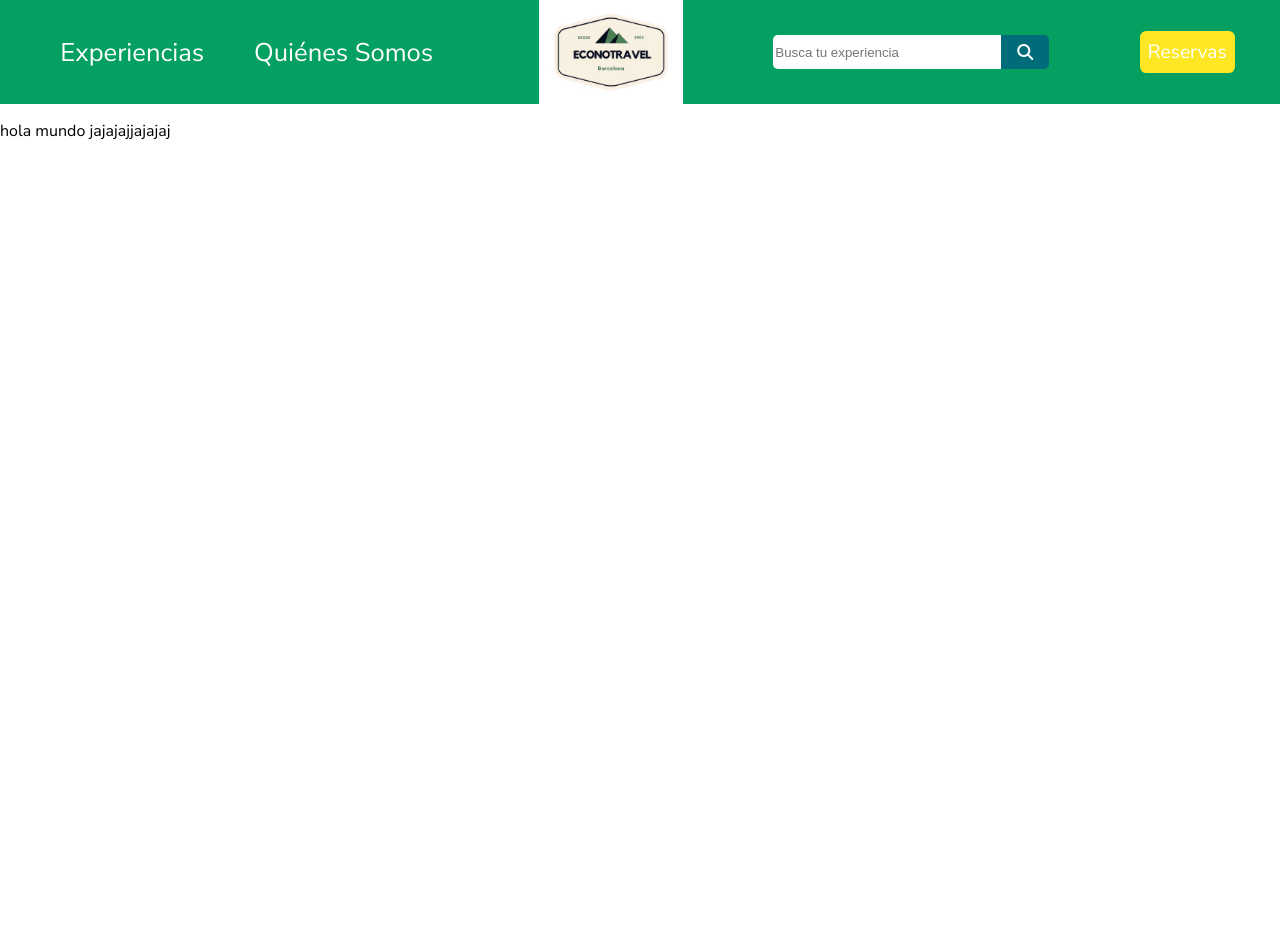
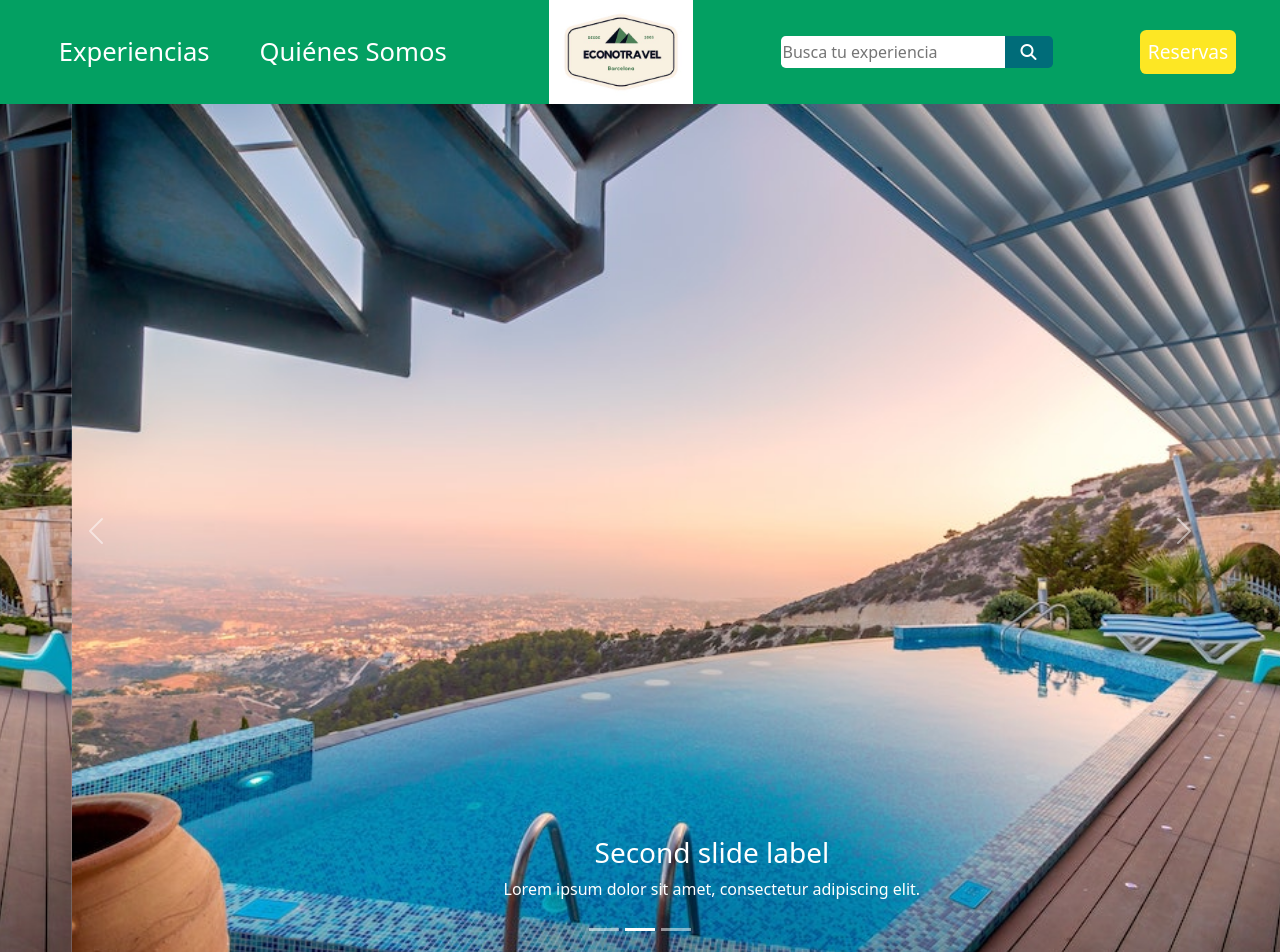
Before and after one commit to yassscoder/Econotravel-app-starter-6, a React app in the folder web-client/: page / in a window 1280 px wide. Shown: the top 952 px of the page. Before the commit the page ends 800 px from the top, so only its background shows below. Built offline with nearby package versions, Linux system fonts and the light colour scheme.

Commit message:
slider con imagenes

```diff
--- a/web-client/package.json
+++ b/web-client/package.json
@@ -8,7 +8,9 @@
     "@babel/plugin-proposal-class-properties": "^7.14.5",
     "@babel/plugin-transform-runtime": "^7.14.5",
     "@babel/preset-react": "^7.14.5",
+    "bootstrap": "^5.0.2",
     "react": "^17.0.2",
+    "react-bootstrap": "^2.0.0-beta.4",
     "react-dom": "^17.0.2",
     "react-router": "^5.2.0",
     "react-router-dom": "^5.2.0",
--- a/web-client/src/js/components/home.jsx
+++ b/web-client/src/js/components/home.jsx
@@ -1,5 +1,44 @@
 import * as React from "react";
+import Carousel from 'react-bootstrap/Carousel'
+import image from './assets/sliderimg01.jpg';
+import 'bootstrap/dist/css/bootstrap.min.css';
 
 export const Home = () => (
-    <p>hola mundo jajajajjajajaj</p>
+    <Carousel>
+        <Carousel.Item>
+            <img
+                className="d-block w-100"
+                src={image}
+                alt="First slide"
+            />
+            <Carousel.Caption>
+                <h3>First slide label</h3>
+                <p>Nulla vitae elit libero, a pharetra augue mollis interdum.</p>
+            </Carousel.Caption>
+        </Carousel.Item>
+        <Carousel.Item>
+            <img
+                className="d-block w-100"
+                src={image}
+                alt="Second slide"
+            />
+
+            <Carousel.Caption>
+                <h3>Second slide label</h3>
+                <p>Lorem ipsum dolor sit amet, consectetur adipiscing elit.</p>
+            </Carousel.Caption>
+        </Carousel.Item>
+        <Carousel.Item>
+            <img
+                className="d-block w-100"
+                src={image}
+                alt="Third slide"
+            />
+
+            <Carousel.Caption>
+                <h3>Third slide label</h3>
+                <p>Praesent commodo cursus magna, vel scelerisque nisl consectetur.</p>
+            </Carousel.Caption>
+        </Carousel.Item>
+    </Carousel>
 )
--- a/web-client/webpack.config.js
+++ b/web-client/webpack.config.js
@@ -14,7 +14,7 @@
         clean: true
     },
     resolve: {
-        extensions: [".js", ".jsx", ".scss"]
+        extensions: [".js", ".jsx", ".scss", ".css"]
     },
     module: {
         rules: [
@@ -49,7 +49,7 @@
                 ],
             },
             {
-                test: /\.scss$/,
+                test: /\.s?css$/,
                 use: [
                     "style-loader",
                     "css-loader",
```
Also changed, not shown: web-client/src/js/components/assets/sliderimg01.jpg (added), 1 other file (tests, documents, lock files or other folders).
